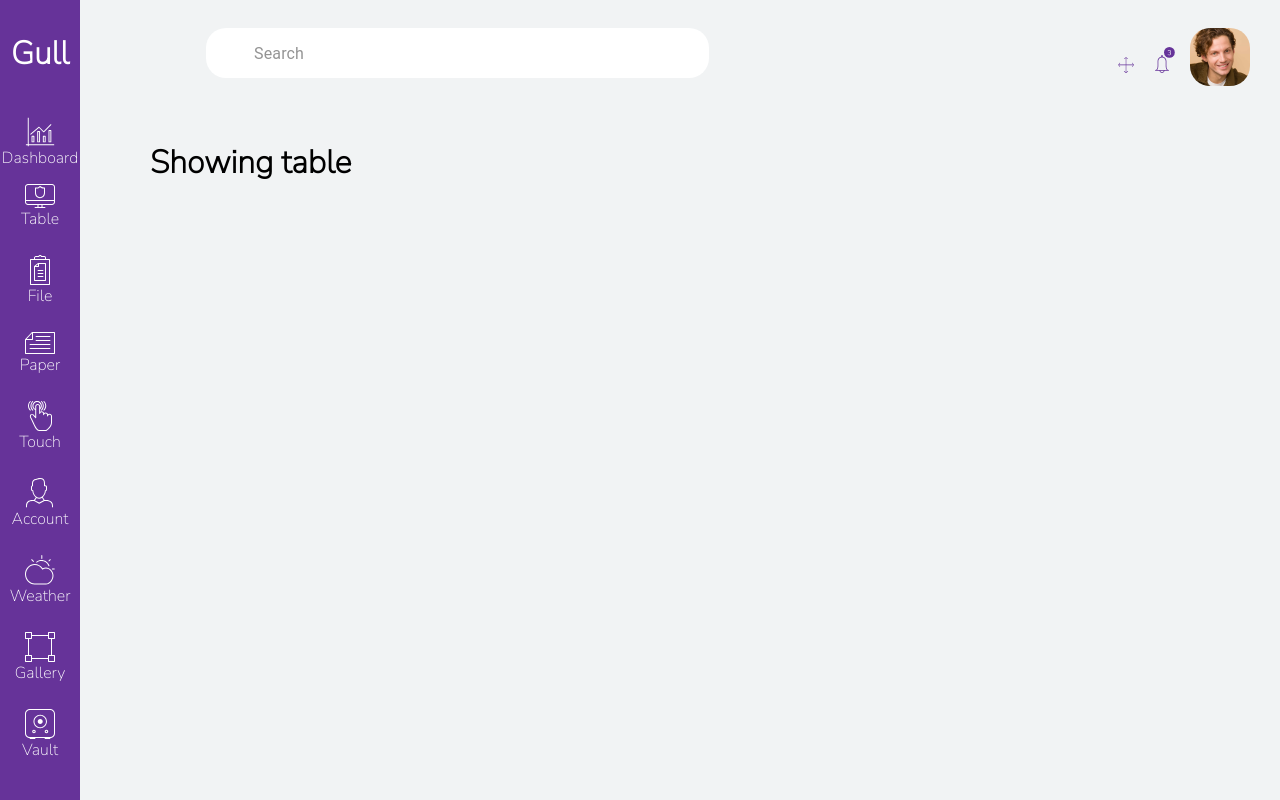
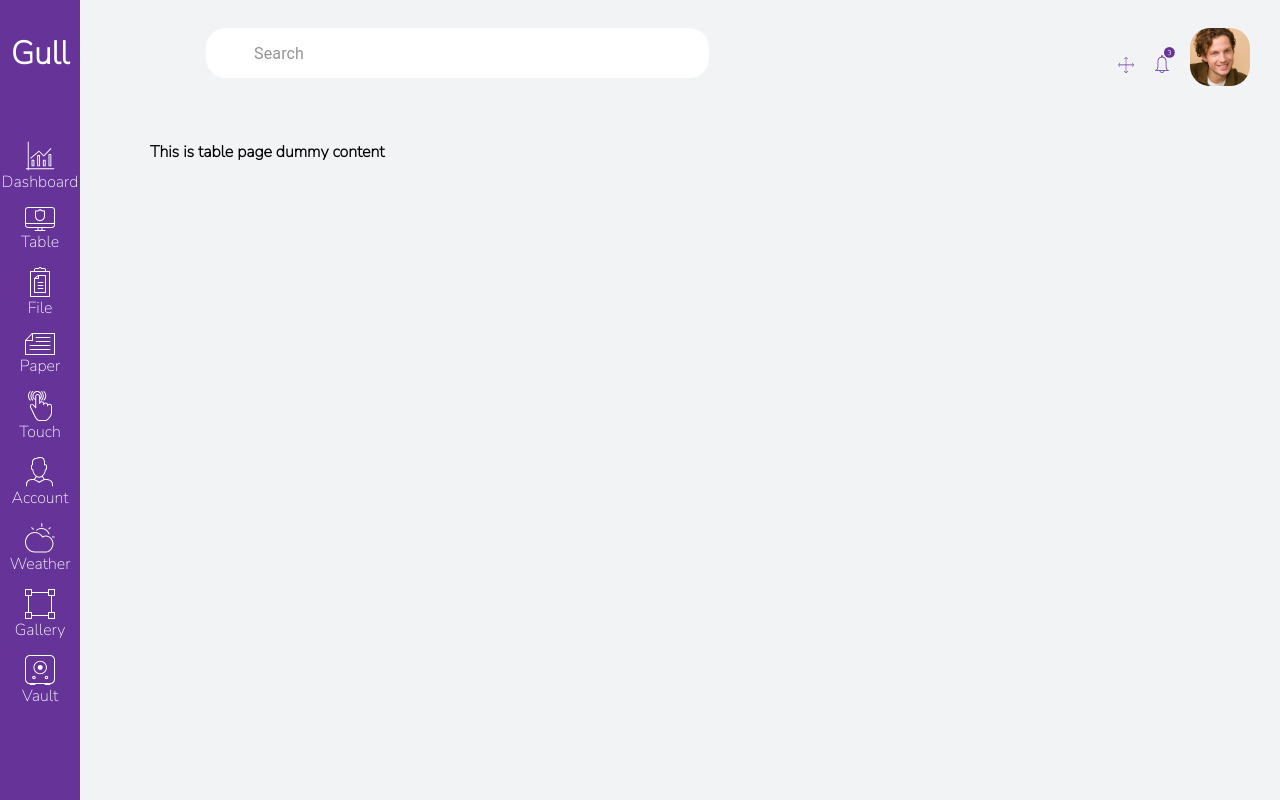
Before and after one commit to rahmanrafi32/UI-Lib-Test-Project, a Next.js app: page /table in a window 1280 px wide. Built offline with nearby package versions, Linux system fonts and the light colour scheme; some icons are missing.

Commit message:
sidebar modified

```diff
--- a/pages/table.js
+++ b/pages/table.js
@@ -6,7 +6,7 @@ const table = () => {
       });
     return (
         <MainDiv>
-            <h1>Showing table</h1>
+            <h4>This is table page dummy content</h4>
         </MainDiv>
     );
 };
--- a/src/components/SideMenu/SideMenu.js
+++ b/src/components/SideMenu/SideMenu.js
@@ -34,7 +34,7 @@ const NavLinks = styled("div")({
   display: "flex",
   flexDirection: "column",
   alignItems: "center",
-  marginTop: 5,
+  marginTop:7
 });
 
 const Menu = styled("div")({
@@ -42,6 +42,7 @@ const Menu = styled("div")({
   alignItems: "center",
   flexDirection: "column",
   color: "#fff",
+  marginTop: 20,
 });
 
 const SideMenu = () => {
@@ -57,106 +58,50 @@ const SideMenu = () => {
           </NavLinks>
           <Link href="/dashboard">Dashboard</Link>
         </NavLinks>
-        <NavLinks
-          style={{
-            display: "flex",
-            flexDirection: "column",
-            alignItems: "center",
-            margin: "10px 0",
-          }}
-        >
+        <NavLinks>
           <NavLinks>
             <Image src={IconTable} alt="icon" />
           </NavLinks>
-          <Link href="/dashboard">Table</Link>
+          <Link href="/table">Table</Link>
         </NavLinks>
-        <NavLinks
-          style={{
-            display: "flex",
-            flexDirection: "column",
-            alignItems: "center",
-            margin: "10px 0",
-          }}
-        >
+        <NavLinks>
           <NavLinks>
             <Image src={IconFile} alt="icon" />
           </NavLinks>
           <Link href="/dashboard">File</Link>
         </NavLinks>
-        <NavLinks
-          style={{
-            display: "flex",
-            flexDirection: "column",
-            alignItems: "center",
-            margin: "10px 0",
-          }}
-        >
+        <NavLinks>
           <NavLinks>
             <Image src={IconPaper} alt="icon" />
           </NavLinks>
           <Link href="/dashboard">Paper</Link>
         </NavLinks>
-        <NavLinks
-          style={{
-            display: "flex",
-            flexDirection: "column",
-            alignItems: "center",
-            margin: "10px 0",
-          }}
-        >
+        <NavLinks>
           <NavLinks>
             <Image src={IconTouch} alt="icon" />
           </NavLinks>
           <Link href="/dashboard">Touch</Link>
         </NavLinks>
-        <NavLinks
-          style={{
-            display: "flex",
-            flexDirection: "column",
-            alignItems: "center",
-            margin: "10px 0",
-          }}
-        >
+        <NavLinks>
           <NavLinks>
             <Image src={IconAcc} alt="icon" />
           </NavLinks>
           <Link href="/dashboard">Account</Link>
         </NavLinks>
 
-        <NavLinks
-          style={{
-            display: "flex",
-            flexDirection: "column",
-            alignItems: "center",
-            margin: "10px 0",
-          }}
-        >
+        <NavLinks>
           <NavLinks>
             <Image src={IconWeather} alt="icon" />
           </NavLinks>
           <Link href="/dashboard">Weather</Link>
         </NavLinks>
-        <NavLinks
-          style={{
-            display: "flex",
-            flexDirection: "column",
-            alignItems: "center",
-            margin: "10px 0",
-          }}
-        >
+        <NavLinks>
           <NavLinks>
             <Image src={IconGallery} alt="icon" />
           </NavLinks>
           <Link href="/dashboard">Gallery</Link>
         </NavLinks>
-        <NavLinks
-          style={{
-            display: "flex",
-            flexDirection: "column",
-            alignItems: "center",
-            margin: "10px 0",
-          }}
-        >
+        <NavLinks>
           <NavLinks>
             <Image src={IconVault} alt="icon" />
           </NavLinks>
```
